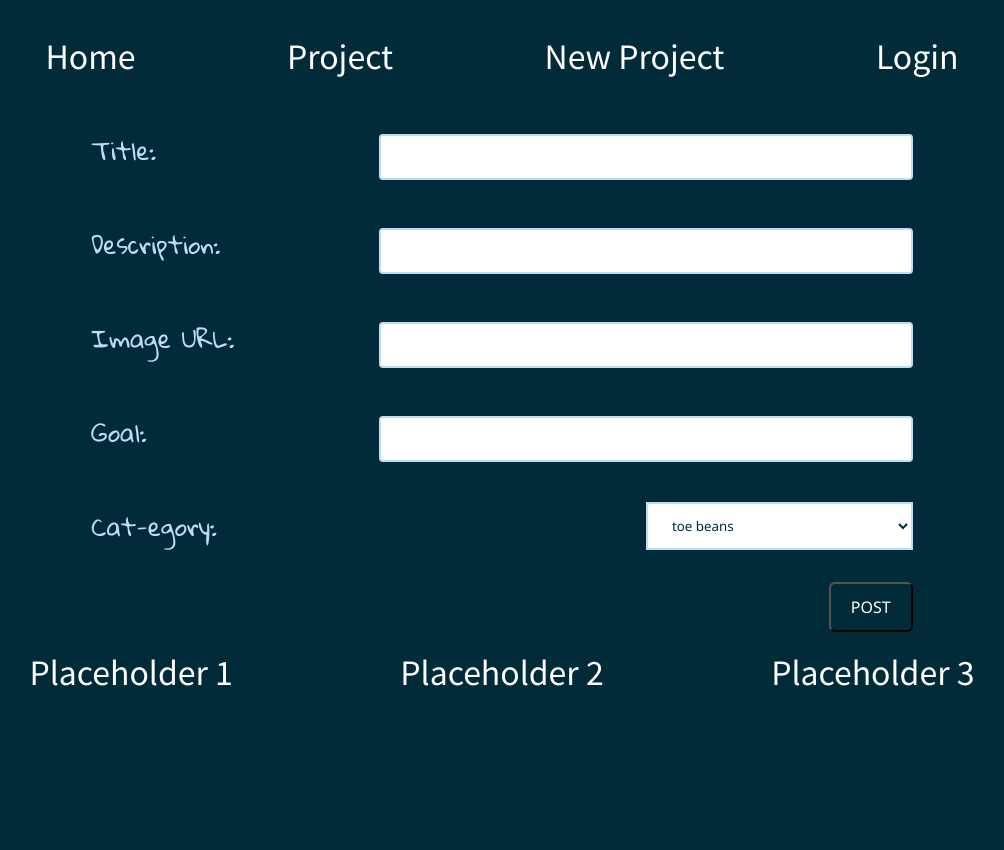
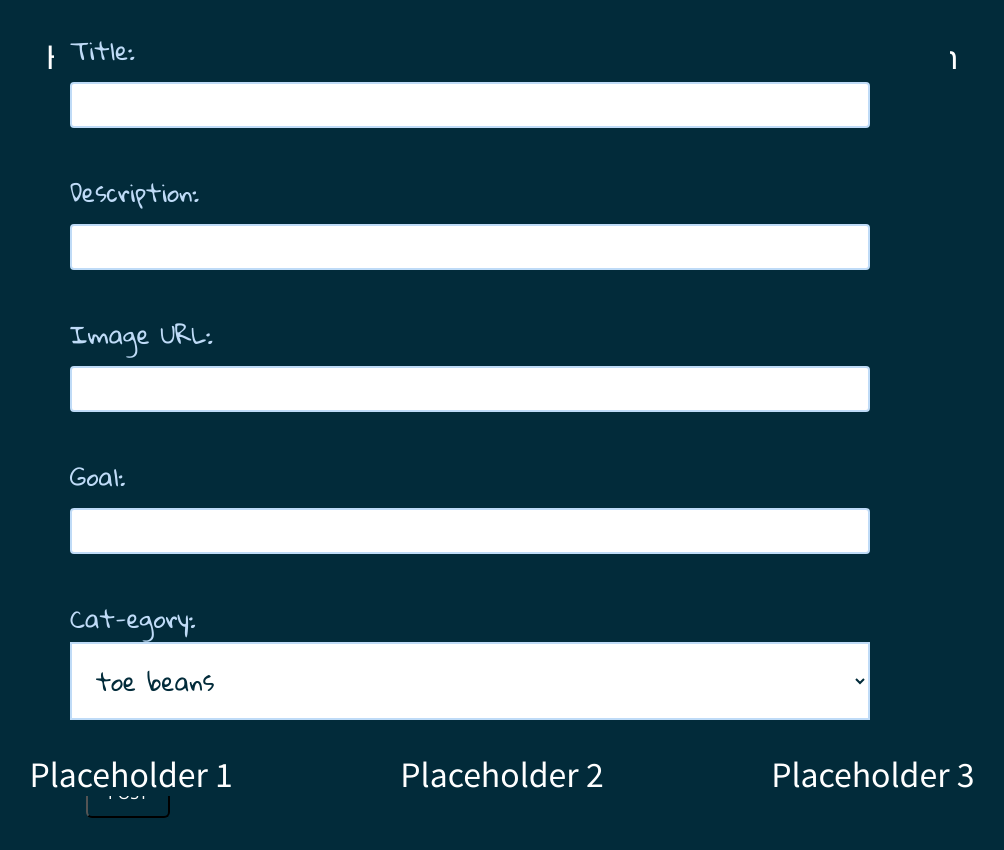
Before and after one commit to hellokirilee/crowdfunding, a React (Create React App) app: page /new-project in a window 1280 px wide. Shown: the whole page, without its empty margins (138-1142 px from the left). Before the commit the page ends 800 px from the top, so only its background shows below. Built offline with nearby package versions, Linux system fonts and the light colour scheme.

Commit message:
more css adjustments

```diff
--- a/src/App.css
+++ b/src/App.css
@@ -2,7 +2,21 @@
   "Metallic Seaweed":"1f7a8c",
   "Beau Blue":"bfdbf7",
   "Lavender Web":"e1e5f2",
-  "White":"ffffff" */
+  "White":"ffffff"
+
+
+    Feature Font
+    font-family: "Gloria Hallelujah", cursive;
+
+    Text Blocks
+    font-family: "Noto Sans", sans-serif;
+
+    Some Headings
+    font-family: "Noto Sans SC", sans-serif;
+
+
+
+    */
 
 * {
   background-color: #022b3a;
@@ -174,23 +188,33 @@ nav button {
 /* Form Styling */
 
 form {
-  display: flex;
+  display: inline-block;
+  height: 80vh;
   justify-content: space-around;
+  align-content: space-between;
 }
 
 .form-box {
+  padding: 1em;
+  justify-content: stretch;
+}
+
+.form-box-large {
   padding: 1em;
   justify-items: stretch;
   justify-content: space-between;
 }
 
-.form-box large {
+.form-box-category {
+  display: flex;
+  flex-direction: row;
   padding: 1em;
-  justify-items: stretch;
+  justify-items: space-between;
+  justify-content: stretch;
 }
 
 input #description {
-  height: 5em;
+  height: 5vh;
 }
 
 form {
@@ -202,12 +226,14 @@ form {
 .web-form {
   display: flex;
   flex-direction: column;
-  justify-content: space-between;
+  justify-content: center;
+  align-content: center;
+  width: 100%;
 }
 
 label {
   display: flex;
-  align-self: center;
+  /* align-self: center; */
   float: left;
   text-align: left;
   vertical-align: auto;
@@ -227,6 +253,8 @@ button:hover {
 }
 
 input {
+  display: flex;
+  justify-self: stretch;
   padding: 12px 20px;
   margin: 8px 0;
   box-sizing: border-box;
@@ -234,7 +262,9 @@ input {
   border-radius: 4px;
   background-color: #ffffff;
   color: #022b3a;
-  width: 40em;
+  width: 100%;
+
+  font-family: "Noto Sans", sans-serif;
 }
 
 .category select {
@@ -246,10 +276,19 @@ input {
   background-color: #ffffff;
   color: #022b3a;
   width: 40em;
+  padding: 12px 20px;
+  margin: 8px 0;
+  text-align: end;
+}
+
+.option {
+  text-align: end;
 }
 
 select {
-  width: 20em;
+  text-decoration: none;
+  font-family: "Gloria Hallelujah", cursive;
+  font-size: 1.5em;
 }
 
 input:focus {
@@ -276,6 +315,8 @@ input:focus {
 
 select {
   float: right;
+  display: flex;
+  align-items: flex-start;
 }
 
 .form-submit {
@@ -296,3 +337,123 @@ select {
   align-self: flex-end;
   float: right;
 }
+
+/* On screens that are 600px or more*/
+
+@media screen and (min-width: 1200px) {
+  .web-form {
+    display: flex;
+    flex-direction: column;
+    justify-content: center;
+    align-content: center;
+    width: 100%;
+  }
+  .form-submit {
+    align-self: flex-start;
+  }
+  .form-box {
+    display: flex;
+    flex-direction: column;
+    align-content: flex-start;
+    align-items: flex;
+  }
+
+  .form-box-large {
+    padding: 1em;
+    display: flex;
+    flex-direction: column;
+  }
+
+  .form-box-category {
+    display: flex;
+    flex-direction: column;
+    padding: 1em;
+    justify-items: space-between;
+    justify-content: space-between;
+    width: 800px;
+  }
+
+  button:hover {
+    background-color: #1f7a8c;
+    border-radius: 6px;
+    color: #ffffff;
+  }
+
+  input {
+    padding: 12px 20px;
+    margin: 8px 0;
+
+    width: 800px;
+  }
+
+  .category select {
+    padding: 12px 20px;
+    margin: 8px 0;
+    box-sizing: border-box;
+    border: 2px solid #bfdbf7;
+    border-radius: 4px;
+    background-color: #ffffff;
+    color: #022b3a;
+    width: 40em;
+    padding: 12px 20px;
+    margin: 8px 0;
+    text-align: end;
+  }
+
+  .option {
+    text-align: end;
+  }
+  /*
+  select {
+    text-decoration: none;
+    font-family: "Gloria Hallelujah", cursive;
+    font-size: 1.5em;
+  }
+
+  input:focus {
+    border: 3px solid #1f7a8c;
+  }
+
+  select {
+    padding: 12px 20px;
+
+    border: 2px solid #bfdbf7;
+    background-color: #ffffff;
+    color: #022b3a;
+  }
+
+  textarea:focus,
+  input:focus {
+    border: 2px solid #900;
+  }
+
+  .form-select {
+    display: flex;
+    justify-content: center;
+  }
+
+  select {
+    float: right;
+    display: flex;
+    align-items: flex-start;
+  }
+
+  .form-submit {
+    background-color: transparent;
+    border-radius: 6px;
+    color: #ffffff;
+    margin: 1em;
+    color: white;
+    padding: 12px 20px;
+    text-align: center;
+    font-size: 16px;
+    -webkit-transition-duration: 0.4s;
+
+    transition-duration: 0.4s;
+    cursor: pointer;
+    text-decoration: none;
+    text-transform: uppercase;
+    align-self: flex-end;
+    float: right;
+  } */
+}
--- a/src/components/ProjectForm/ProjectForm.jsx
+++ b/src/components/ProjectForm/ProjectForm.jsx
@@ -58,7 +58,7 @@ function ProjectForm() {
           <label htmlFor="title">Title:</label>
           <input type="text" id="title" onChange={handleChange} />
         </div>
-        <div className="form-box large">
+        <div className="form-box-large">
           <label htmlFor="description">Description:</label>
           <input type="description" id="description" onChange={handleChange} />
         </div>
@@ -70,7 +70,8 @@ function ProjectForm() {
           <label htmlFor="goal">Goal:</label>
           <input type="text" id="goal" onChange={handleChange} />
         </div>
-        <div className="form-box">
+
+        <div className="form-box-category">
           <label htmlFor="image">Cat-egory:</label>
 
           <select id="category" onChange={handleChange}>
@@ -80,9 +81,11 @@ function ProjectForm() {
           </select>
         </div>
 
-        <button className="form-submit" type="submit" onClick={handleSubmit}>
-          Post
-        </button>
+        <div className="form-box">
+          <button className="form-submit" type="submit" onClick={handleSubmit}>
+            Post
+          </button>
+        </div>
       </div>
     </form>
   );
```
